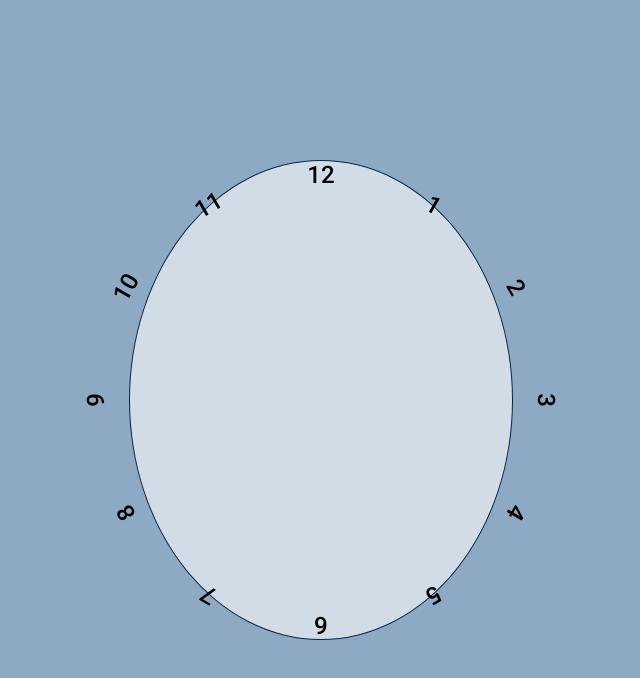
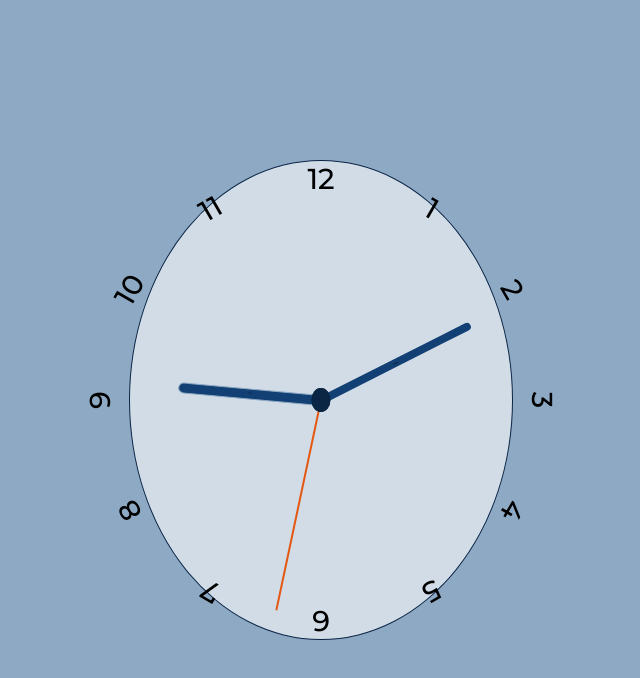
Before and after one commit to usernameisleye/clock, a plain HTML site: page index.html in a window 1280 px wide. Shown: the whole page, without its empty margins (319-959 px from the left). Drawn offline with Linux system fonts and the light colour scheme.

Commit message:
upadate on main files

```diff
--- a/index.html
+++ b/index.html
@@ -4,17 +4,17 @@
     <meta charset="UTF-8">
     <meta http-equiv="X-UA-Compatible" content="IE=edge">
     <meta name="viewport" content="width=device-width, initial-scale=1.0">
-    <title>Clock</title>
+    <title>My Clock</title>
     <link rel="stylesheet" href="/style.css">
     <link rel="preconnect" href="https://fonts.googleapis.com">
     <link rel="preconnect" href="https://fonts.gstatic.com" crossorigin>
-    <link href="https://fonts.googleapis.com/css2?family=Roboto:wght@500;700&display=swap" rel="stylesheet">
+    <link href="https://fonts.googleapis.com/css2?family=Montserrat:wght@500&display=swap" rel="stylesheet">
 </head>
 <body>
     <main class="clock">
-        <div class="hour"></div>
-        <div class="minute"></div>
-        <div class="second"></div>
+        <div class="hand hour" id="hour-hand"></div>
+        <div class="hand minute" id="minute-hand"></div>
+        <div class="hand second" id="second-hand"></div>
         <div class="number num1">1</div>
         <div class="number num2">2</div>
         <div class="number num3">3</div>
--- a/script.js
+++ b/script.js
@@ -0,0 +1,22 @@
+setInterval(setClock, 1000)
+
+const hourHand = document.getElementById('hour-hand');
+const minuteHand = document.getElementById('minute-hand');
+const secondHand = document.getElementById('second-hand')
+
+function setClock(){
+    const currentTime = new Date();
+    const secondsRatio = currentTime.getSeconds() / 60
+    const minutesRatio = (secondsRatio + currentTime.getMinutes()) / 60
+    const hoursRatio = (minutesRatio + currentTime.getHours()) / 12
+
+    setRotation(hourHand, hoursRatio)
+    setRotation(minuteHand, minutesRatio)
+    setRotation(secondHand, secondsRatio)
+}
+
+function setRotation(e, rotationRatio){
+    e.style.setProperty('--rotation', rotationRatio * 360)
+}
+
+setClock()
--- a/style.css
+++ b/style.css
@@ -2,12 +2,12 @@
     padding: 0;
     margin: 0;
     box-sizing: border-box;
-    font-family: Roboto, sans-serif;
+    font-family: Montserrat, sans-serif;
 }
 body{
     background-color: #8DA9C4;
     height: 100vh;
-    font-size: 1.5rem;
+    font-size: 1.8rem;
 }
 .clock{
     background-color: rgb(255, 255, 255, .6);
@@ -39,3 +39,48 @@ body{
 .clock .num9{--rotate: 270deg;}
 .clock .num10{--rotate: 300deg;}
 .clock .num11{--rotate: 330deg;}
+
+.clock .hand{
+    position: absolute;
+    left: 50%;
+    bottom: 50%;
+    transform: translateX(-50%) rotate(calc(var(--rotation)*1deg));
+    border: 1px #8DA9C4 solid;
+    border-top-left-radius: 1rem;
+    border-top-right-radius: 1rem;
+    transform-origin: bottom;
+    z-index: 5;
+    --rotation: 0;
+}
+
+::after{
+    content: '';
+    position: absolute;
+    top: 50%;
+    left: 50%;
+    transform: translate(-50%, -50%);
+    width: 1.5%;
+    height: 3%;
+    background-color: #0B2545;
+    border-radius: 50%;
+}
+
+.clock .second{
+    background-color: #E55812;
+    height: 45%;
+    width: 2px;
+    border: none;
+}
+
+.clock .minute{
+    background-color: #134074;
+    height: 35%;
+    width: 2%;
+    border: none;
+}
+
+.clock .hour{
+    background-color: #134074;
+    height: 30%;
+    width: 3%;
+}
```
